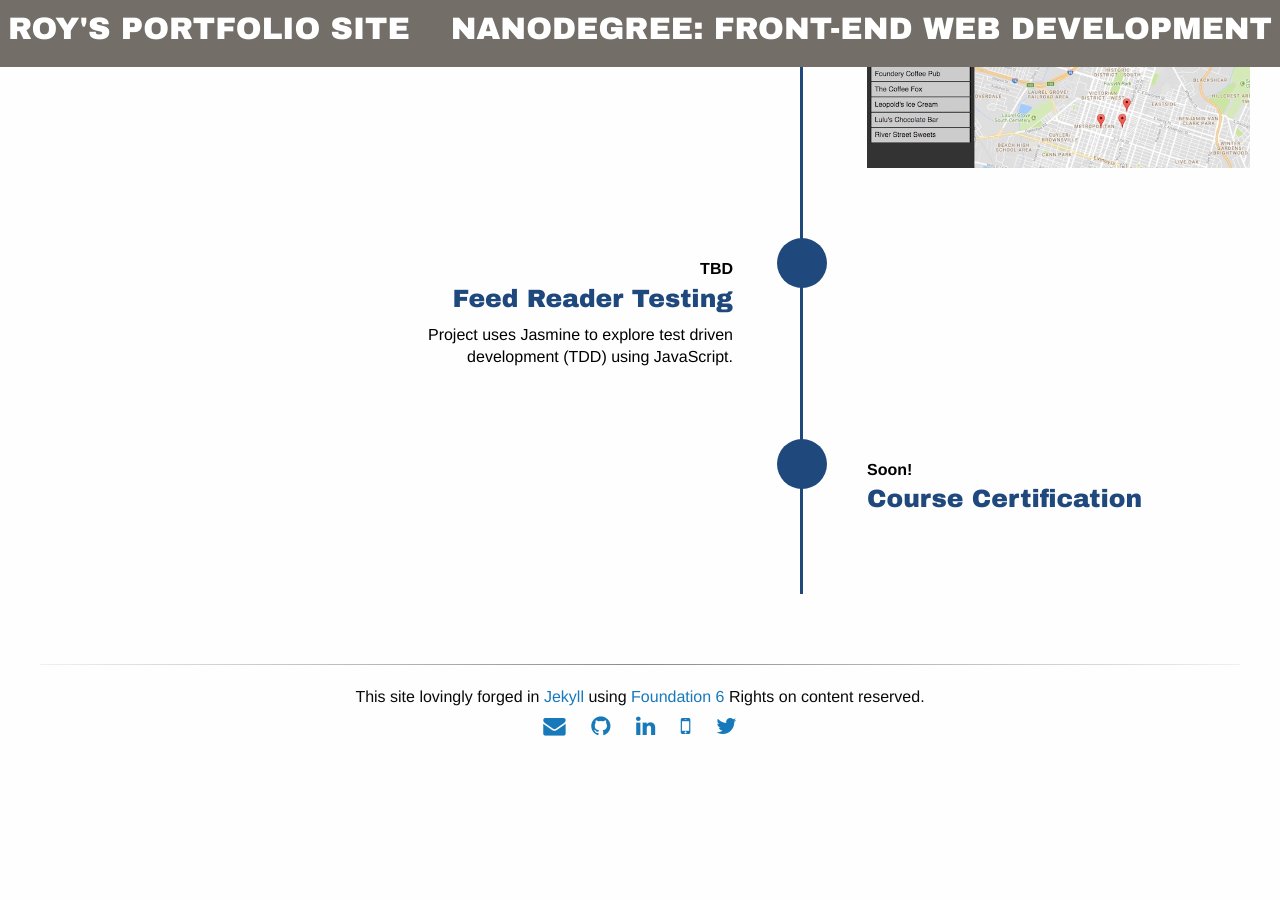
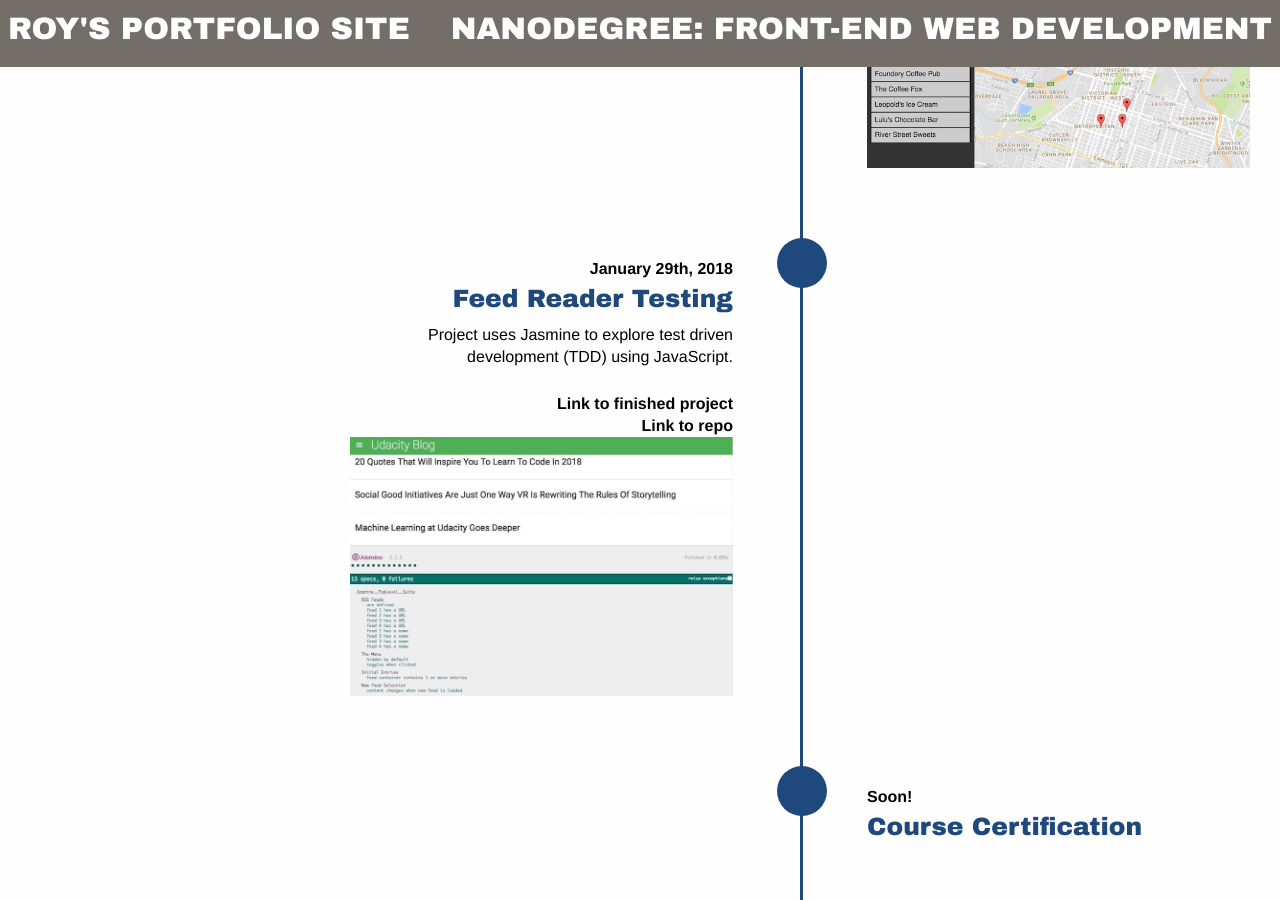
Before and after one commit to royemosby/roymosby.me, a Jekyll site: the page built from projects/fend.md, in a window 1280 px wide and 900 px high, scrolled down 3669 px. Built offline with Jekyll 4.4.1, drawn with Linux system fonts in a browser that asks for light colours; before the commit the page ends 4433 px from its top, so only the background shows below that.

Commit message:
add feedreader testing

```diff
--- a/_layouts/udacity-course.html
+++ b/_layouts/udacity-course.html
@@ -107,9 +107,13 @@
             -->
           </div>
           <div class="timeline-content">
-            <p class="timeline-content-date">TBD</p>
+            <p class="timeline-content-date">January 29th, 2018</p>
             <h4>Feed Reader Testing</h4>
             <p>Project uses Jasmine to explore test driven development (TDD) using JavaScript.</p>
+            <br>
+            <p><a href="http://roymosby.me/frontend-nanodegree-feedreader/">Link to finished project</a></p>
+            <p><a href="https://github.com/egomadking/frontend-nanodegree-feedreader">Link to repo</a></p>
+            <img src="/images/Jasmine.jpg" alt="Jasmine tests on Udacity feedreader">
           </div>
         </div>
         <div class="timeline-item">
```
